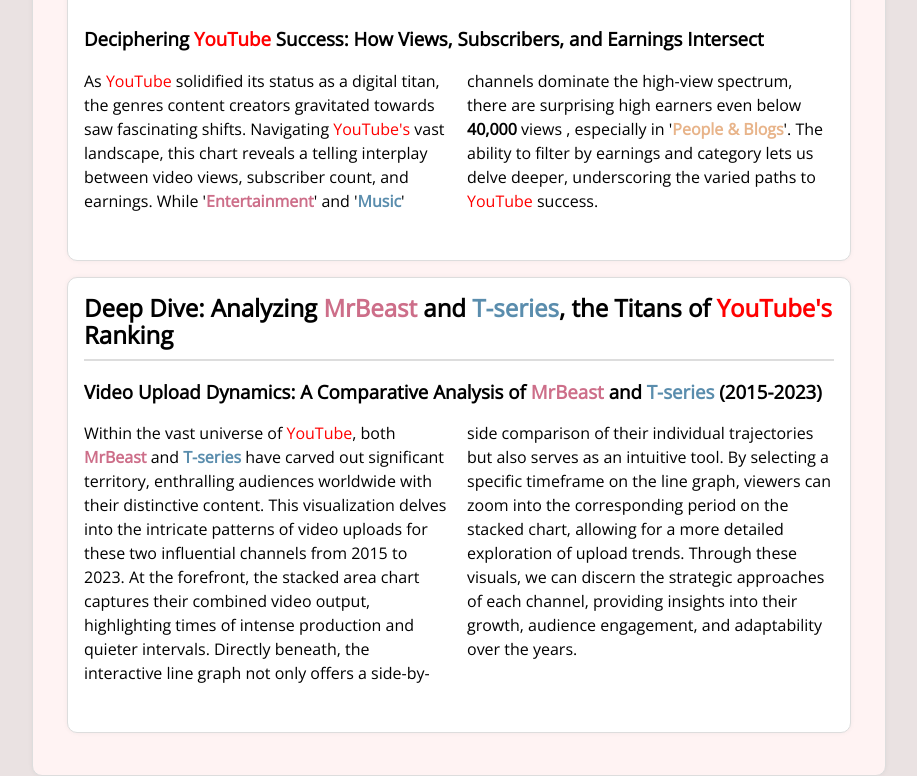
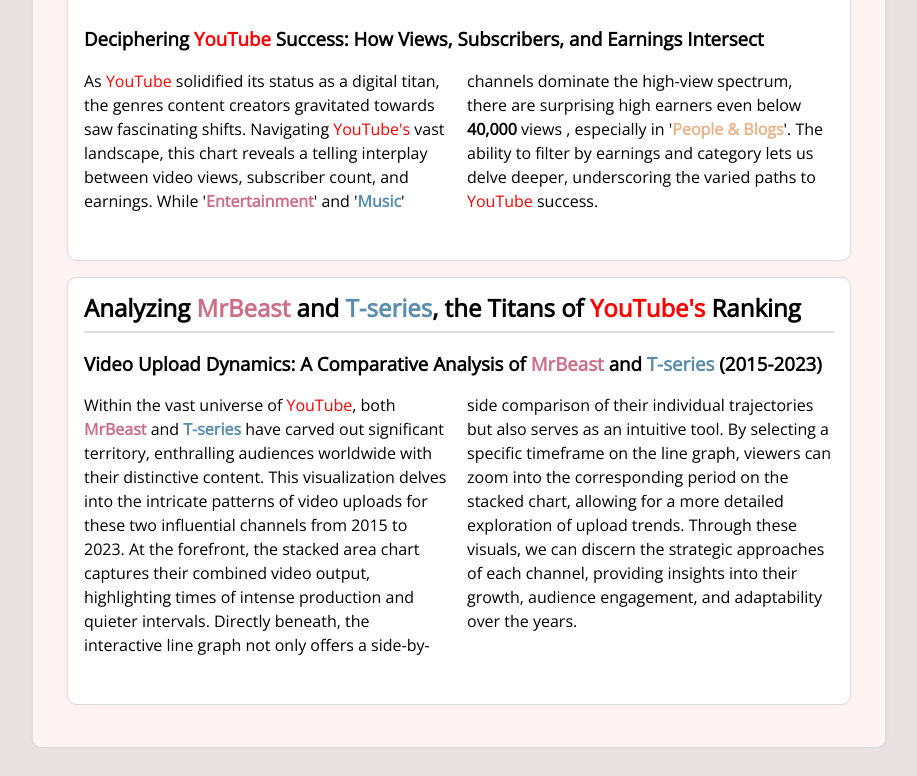
Before and after one commit to aba4/FIT3179_DV2, a plain HTML site: page index.html in a window 1280 px wide. Shown: the part 956-1732 px from the top of the page, without its empty margins (181-1098 px from the left). After the commit the page ends 1704 px from the top, so only its background shows below. Drawn offline with nearby package versions, Linux system fonts and the light colour scheme; a script that the page names is missing.

Commit message:
Update index.html

```diff
--- a/index.html
+++ b/index.html
@@ -118,7 +118,7 @@
     <div class="page">
       <div class="pure-g">
         <div class="pure-u-1-1">
-          <h2>Deep Dive: Analyzing <span style="color: #cd6e89; font-weight: bold">MrBeast</span> and <span style="color: #5A8DAD; font-weight: bold">T-series</span>, the Titans of <span style="color: #FF0000">YouTube's</span> Ranking</h2>
+          <h2>Analyzing <span style="color: #cd6e89; font-weight: bold">MrBeast</span> and <span style="color: #5A8DAD; font-weight: bold">T-series</span>, the Titans of <span style="color: #FF0000">YouTube's</span> Ranking</h2>
 
         </div>
       </div>
```
